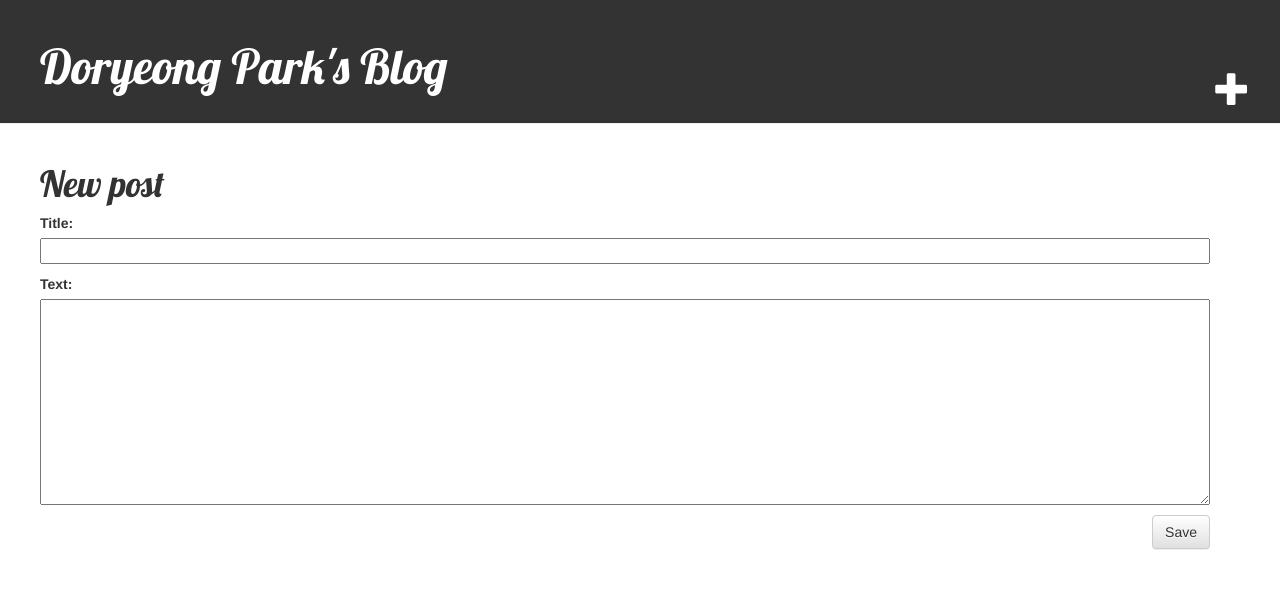
After one commit to DoryeongPark/dguinp, a Django app: page /post/new/ in a window 1280 px wide. The commit adds this page. Shown: the top 589 px of the page. Run offline with Django 3.2, Linux system fonts and the light colour scheme; some libraries are stand-ins or nearby versions.

Commit message:
Posting implementation

```diff
--- /dev/null
+++ b/blog/forms.py
@@ -0,0 +1,8 @@
+from django import forms
+from .models import Post
+
+
+class PostForm(forms.ModelForm):
+    class Meta:
+        model = Post
+        fields = ('title', 'text')
--- a/blog/static/css/blog.css
+++ b/blog/static/css/blog.css
@@ -49,7 +49,8 @@ h4 {
     color: #ffffff;
     float: right;
     font-size: 26pt;
-    margin-right: 20px;
+    padding-top: 50px;
+    padding-right: 10px;
 }
 
 .post {
--- a/blog/templates/blog/base.html
+++ b/blog/templates/blog/base.html
@@ -11,6 +11,7 @@
 
 <body>
     <div class="page-header">
+        <a href="{% url 'post_new' %}" class="top-menu"><span class="glyphicon glyphicon-plus"></span></a>
         <h1><a href="">Doryeong Park's Blog</a></h1>
     </div>
     <div class="content container">
--- a/blog/templates/blog/post_detail.html
+++ b/blog/templates/blog/post_detail.html
@@ -5,6 +5,7 @@
         {{ post.published_date }}
     </div>
     {% endif %}
+    <a class="btn btn-default" href="{% url 'post_edit' pk=post.pk %}"><span class="glyphicon glyphicon-pencil"></span></a>
     <h1>{{ post.title }}</h1>
     <p>{{ post.text|linebreaks }}</p>
 </div>
--- /dev/null
+++ b/blog/templates/blog/post_edit.html
@@ -0,0 +1,6 @@
+{% extends 'blog/base.html' %} {% block content %}
+<h1>New post</h1>
+<form method="POST" class="post-form">{% csrf_token %} {{ form.as_p }}
+    <button type="submit" class="save btn btn-default">Save</button>
+</form>
+{% endblock %}
--- /dev/null
+++ b/blog/templates/exercise/1.html
@@ -0,0 +1 @@
+첫 번째 실습 파일입니다.
--- a/blog/urls.py
+++ b/blog/urls.py
@@ -4,4 +4,9 @@ from . import views
 urlpatterns = [
     url(r'^$', views.post_list, name='post_list'),
     url(r'^post/(?P<pk>[0-9]+)/$', views.post_detail, name='post_detail'),
+    url(r'^post/new/$', views.post_new, name='post_new'),
+    url(r'^post/(?P<pk>[0-9]+)/edit/$', views.post_edit, name='post_edit'),
+
+    # Practice code
+    url(r'^exercise/(?P<num>[0-9]+)/$', views.exercise, name="exercise"),
 ]
--- a/blog/views.py
+++ b/blog/views.py
@@ -1,11 +1,46 @@
-from django.shortcuts import render, get_object_or_404
+from django.contrib.auth.decorators import login_required
 from django.utils import timezone
+from django.shortcuts import get_object_or_404, redirect, render
 from .models import Post
+from .forms import PostForm
 
+#Project Codes
 def post_list(request):
     posts = Post.objects.filter(published_date__lte=timezone.now()).order_by('published_date')
-    return render(request, 'blog/post_list.html', {'posts' : posts})
+    return render(request, 'blog/post_list.html', {'posts': posts})
 
 def post_detail(request, pk):
-  post = get_object_or_404(Post, pk=pk)
-  return render(request, 'blog/post_detail.html', {'post' : post})
+    post = get_object_or_404(Post, pk=pk)
+    return render(request, 'blog/post_detail.html', {'post': post})
+
+def post_new(request):
+    if request.method == 'POST':
+        form = PostForm(request.POST, request.FILES)
+        if form.is_valid():
+            post = form.save(commit=False)
+            post.author = request.user
+            post.published_date = timezone.now()
+            post.save()
+            return redirect('post_detail', post.pk)
+    else:
+        form = PostForm()
+    return render(request, 'blog/post_edit.html', {'form': form})
+
+def post_edit(request, pk):
+    post = get_object_or_404(Post, pk=pk)
+    if request.method == "POST":
+        form = PostForm(request.POST, instance=post)
+        if form.is_valid():
+            post = form.save(commit=False)
+            post.author = request.user
+            post.published_date = timezone.now()
+            post.save()
+            return redirect('post_detail', post.pk)
+    else:
+        form = PostForm(instance=post)
+    return render(request, 'blog/post_edit.html', {'form': form})
+
+#Exercise codes
+def exercise(request, num):
+    path = 'exercise/' + num + '.html';
+    return render(request, path, {});
```
